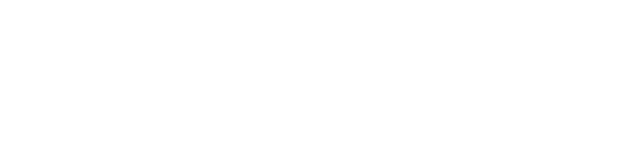
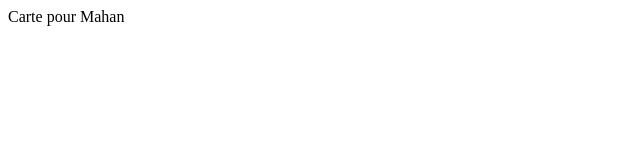
Before and after one commit to verinp31/verinp31.github.io, a plain HTML site: page diapo-mahan.html in a window 1280 px wide. Shown: the whole page, without its empty margins (0-640 px from the left). Drawn offline with Linux system fonts and the light colour scheme.

Commit message:
Update diapo-mahan.html

```diff
--- a/diapo-mahan.html
+++ b/diapo-mahan.html
@@ -1,4 +1,5 @@
 <html>
+    <body>Carte pour Mahan</body>
 </html>
 <script>
     //window.location.href = '';
```
